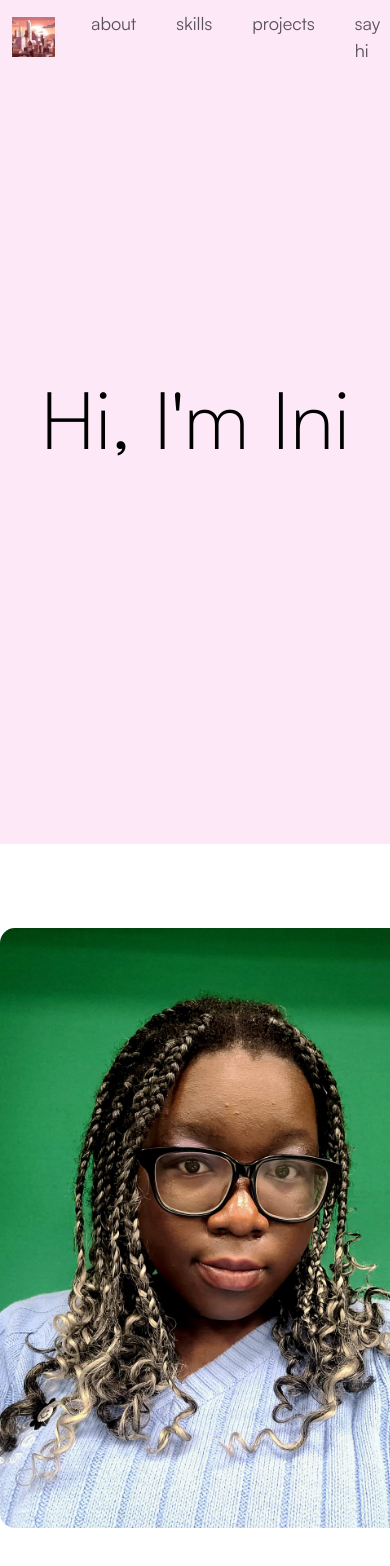
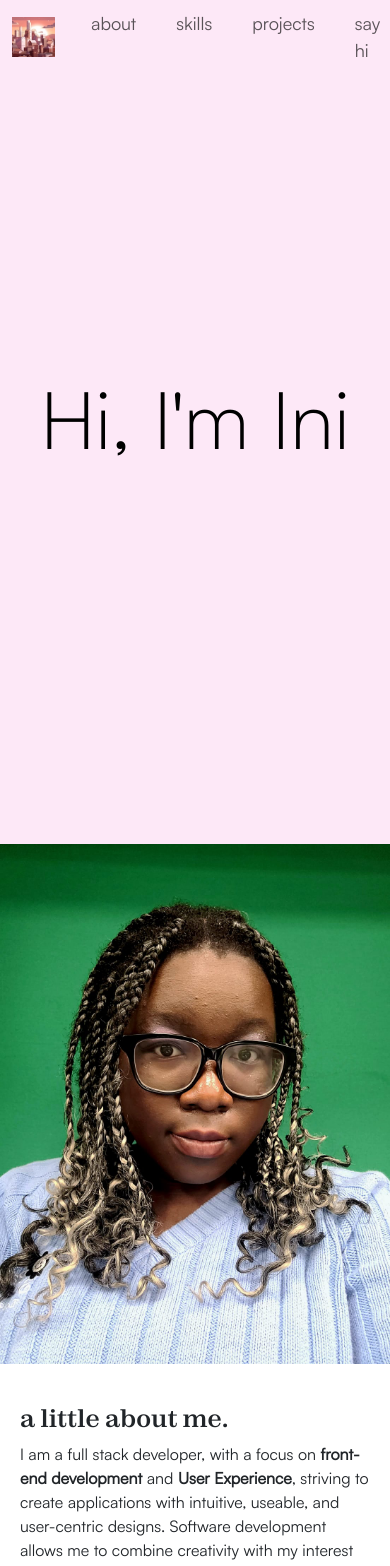
Before and after one commit to inidavies/personal-website, a Next.js app: page / in a window 390 px wide. Shown: the top 1566 px of the page. Built offline with nearby package versions, Linux system fonts and the light colour scheme; no server answers.

Commit message:
styling fix for phones

```diff
--- a/public/styles/aboutandskills.css
+++ b/public/styles/aboutandskills.css
@@ -65,9 +65,6 @@
 .item{
   margin-right: 25px;
 }
-@media screen and (max-width: 1000px){
-
-}
 @media screen and (max-width: 900px){
   #about{
     display: block;
@@ -77,7 +74,9 @@
   #aboutPicContainer{
     margin: auto;
     margin-top: 10vh;
+    justify-content: center;
   }
+
   #aboutText{
     width: 100%;
     margin: auto;
@@ -111,3 +110,16 @@
     justify-content: center;
   }
 }
+
+@media screen  and (max-width: 412px){
+  #aboutPicContainer{
+    margin: auto;
+    margin-top: 0;
+    width: 100%;
+    height: auto;
+  }
+  #aboutPic{
+    width: 100%;
+    border-radius: 0
+  }
+}
```
